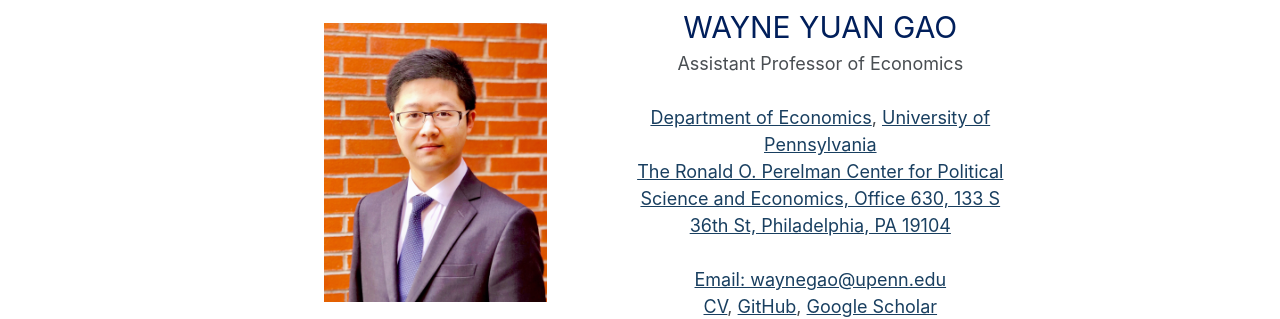
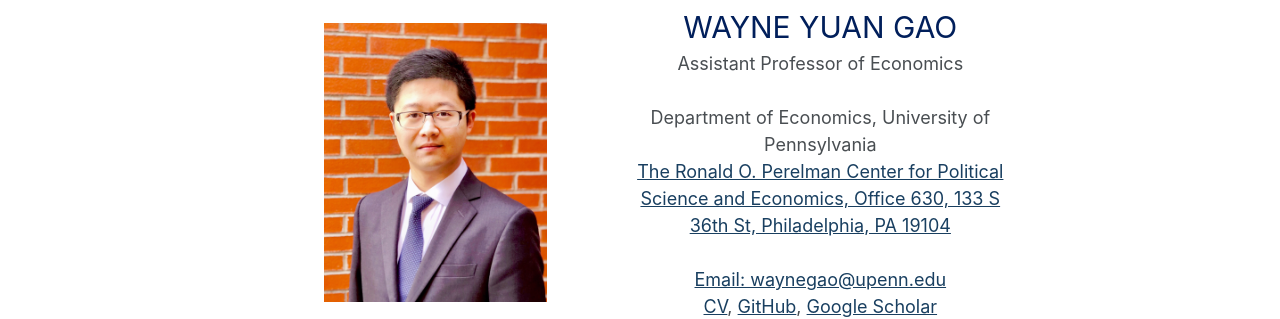
Before and after one commit to wayne-y-gao/wayne-y-gao.github.io, a Jekyll site: the page built from _pages/about.md, in a window 1280 px wide and 1269 px high. Shown: the part 145-464 px from the top of the window. Built offline with Jekyll 4.4.1, drawn with Linux system fonts in a browser that asks for light colours; part of the change alters nothing that is shown.

```diff
--- a/_pages/about.md
+++ b/_pages/about.md
@@ -18,8 +18,8 @@ redirect_from:
     <div style="text-align: center; font-size: 18px; align-items: center;">
       Assistant Professor of Economics<br>
       <br>
-      <a href="https://economics.sas.upenn.edu/">Department of Economics</a>,
-      <a href="https://www.upenn.edu/">University of Pennsylvania</a><br>
+      Department of Economics,
+      University of Pennsylvania<br>
       <a href="https://maps.app.goo.gl/BRp9q7D5ssHQ7rJi9"> The Ronald O. Perelman Center for Political Science and Economics, Office 630, 133 S 36th St, Philadelphia, PA 19104</a><br>
       <br>
       <a href="mailto:waynegao@upenn.edu">Email: waynegao@upenn.edu</a><br>
```
